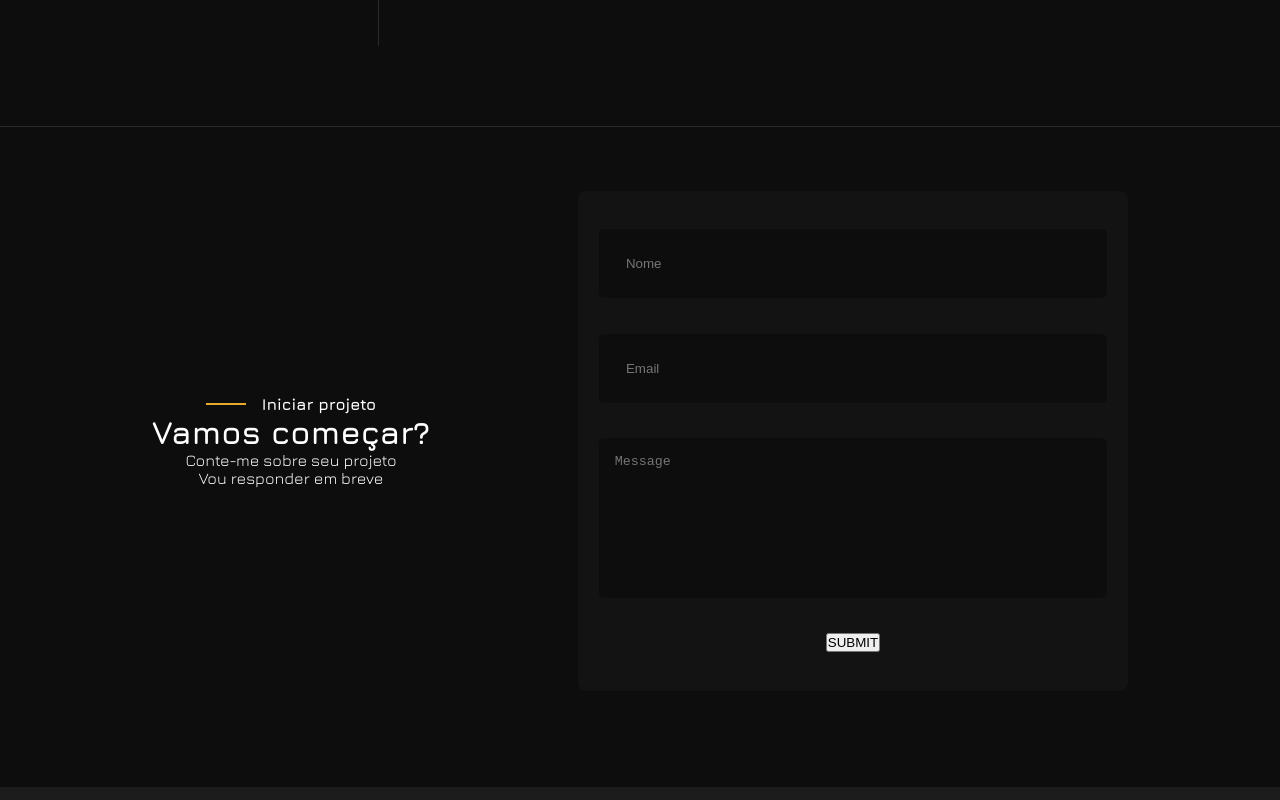
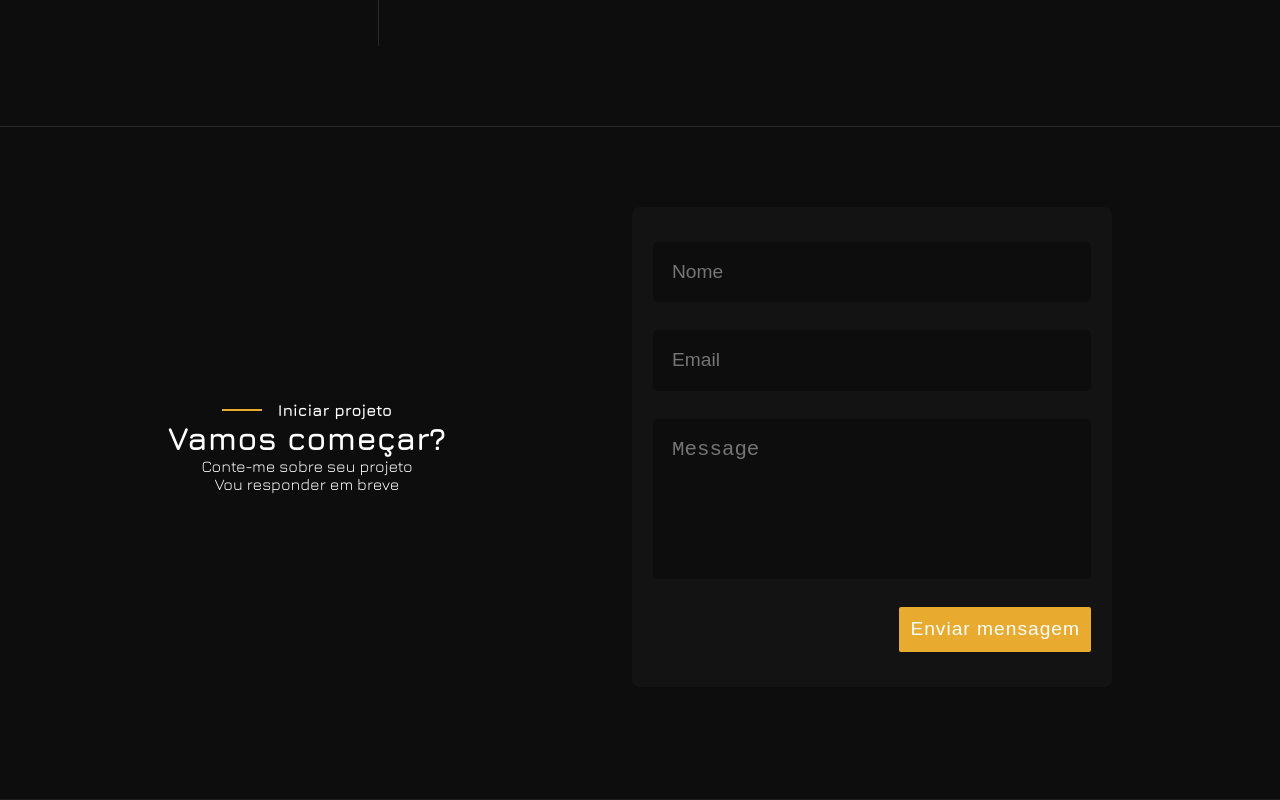
Before and after one commit to Samuelwps/Portifolio1.1, a React (Create React App) app: page / in a window 1280 px wide. Shown: the part 1340-2140 px from the top of the page. Built offline with nearby package versions, Linux system fonts and the light colour scheme.

Commit message:
ContactMe finalized styling and configuration

```diff
--- a/src/components/ContactMe/index.tsx
+++ b/src/components/ContactMe/index.tsx
@@ -1,6 +1,7 @@
 import {
     Container, Message, TextMessage,
-    IniciarProjeto, MessageData, ContainerMessage
+    IniciarProjeto, MessageData, ContainerMessage,
+    DivMessageButton
 
 } from "./styled"
 
@@ -11,10 +12,15 @@ import { Feste } from "../../services/fauna"
 import { useState } from "react"
 
 export function ContactMe(){
+    const [InputName, setInputName] = useState("")
+    const [InputEmail, setInputEmail] = useState("")
+    const [AreaTextMessage, setAreaTextMessage] = useState("")
 
-    const [InputValue, setInputValue] = useState("")
-
-    const contact = InputValue
+    const contact = {
+        Name:InputName,
+        Email: InputEmail,
+        Message: AreaTextMessage
+    }
 
     return(
         <Container>
@@ -32,18 +38,26 @@ export function ContactMe(){
 
                 <Message>
                     <MessageData>
-                        <input type="text" value={InputValue}
+                        <input type="text" value={InputName}
                         placeholder="Nome"
-                        onChange={(e) => setInputValue(e.target.value)}
+                        onChange={(e) => setInputName(e.target.value)}
                         />
-                        <input type="text" value={InputValue}
+                        <input type="text" value={InputEmail}
                         placeholder="Email"
-                        onChange={(e) => setInputValue(e.target.value)}
+                        onChange={(e) => setInputEmail(e.target.value)}
                         />
 
-                        <textarea placeholder="Message"/>
+                        <textarea
+                        value={AreaTextMessage}
+                        placeholder="Message"
+                        onChange={(e) => setAreaTextMessage(e.target.value)}
+                        />
 
-                        <button type="submit" onClick={() => Feste(contact, setInputValue)}>SUBMIT</button>
+                        <DivMessageButton>
+                            <button type="submit" onClick={() => Feste(contact, setInputName, setInputEmail, setAreaTextMessage)}>
+                                Enviar mensagem
+                            </button>
+                        </DivMessageButton>
                     </MessageData>
                 </Message>
             </ContainerMessage>
--- a/src/components/ContactMe/styled.ts
+++ b/src/components/ContactMe/styled.ts
@@ -4,7 +4,7 @@ export const Container = styled.div`
 
     max-width:1440px;
 
-    min-height: 20rem;
+
 
     margin:0 auto;
 
@@ -15,6 +15,8 @@ export const Container = styled.div`
 
 export const ContainerMessage = styled.div`
     max-width: 1040px;
+    min-height: 20rem;
+
 
     margin:0 auto;
 
@@ -24,11 +26,18 @@ export const ContainerMessage = styled.div`
     align-items:center;
 
     padding:2rem;
+
+    @media screen and (max-width:940px){
+        flex-direction:column;
+        min-height: 25rem;
+    }
 `
 
 
 export const Message = styled.div`
     display:flex;
+
+    margin:1rem;
 `
 
 
@@ -37,9 +46,9 @@ export const MessageData = styled.div`
     border-radius: 2px;
 
 
-    min-width:550px;
+    min-width:30rem;
 
-    min-height:500px;
+    min-height:30rem;
 
     padding:1.3rem;
 
@@ -53,31 +62,71 @@ export const MessageData = styled.div`
 
     input{
         width:100%;
-        padding:1.7rem;
+
+        padding:1.2rem;
+
+        font-size: 1.2rem;
+
+        color:white;
 
         border-radius: 5px;
 
         border:none;
+        outline: none;
         background:var(--background);
+    }
+
+    input:focus{
+        border:1px solid var(--yellow-500);
     }
 
     textarea{
         width:100%;
         height:10rem;
 
-        padding:1rem;
+        color:white;
+
+        padding:1.2rem;
+
+        font-size: 1.3rem;
 
         border-radius: 5px;
         border:none;
         background:var(--background);
 
         resize:none;
+        outline:none;
+    }
+
+    textarea:focus{
+        border:1px solid var(--yellow-500);
     }
 `
 
+export const DivMessageButton = styled.div`
+    width: 100%;
+
+    display:flex;
+    justify-content:right;
+    align-items: right;
+
+    button{
+        color:white;
+        background:var(--yellow-500);
+        padding:0.7rem;
+        border:none;
+        border-radius: 2px;
+
+        letter-spacing: 1px;
+        font-size:1.2rem;
+        font-weight: 100;
+    }
+`
 
 export const TextMessage = styled.div`
     max-height: 15rem;
+
+    margin:1rem;
 
     display: flex;
     flex-direction: column;
--- a/src/services/fauna.ts
+++ b/src/services/fauna.ts
@@ -6,16 +6,23 @@ export const fauna = new Client({
 
 import { query as q } from "faunadb"
 
-export async function Feste(contact: string, setInputValue:React.Dispatch<React.SetStateAction<string>>){
+export async function Feste(
+  contact: {Name:string, Email:string, Message:string},
+  setInputName:React.Dispatch<React.SetStateAction<string>>,
+  setInputEmail:React.Dispatch<React.SetStateAction<string>>,
+  setAreaTextMessage:React.Dispatch<React.SetStateAction<string>>
+)
+{
   try{
-        console.log(process.env.REACT_APP_FAUNA_KEY)
     await fauna.query(
       q.Create(
         q.Collection("contact"),
         {data : {contact}}
       )
     )
-        setInputValue("")
+    setInputName("")
+    setInputEmail("")
+    setAreaTextMessage("")
     return true
   } catch {
     return false
```
Lines whose indentation alone changed are shown as unchanged.
